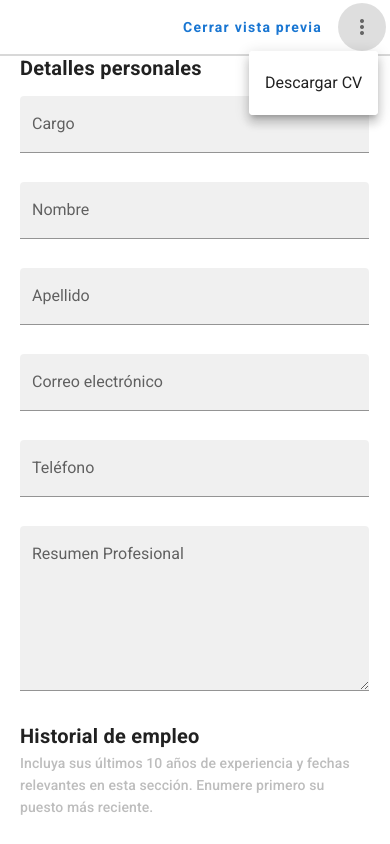
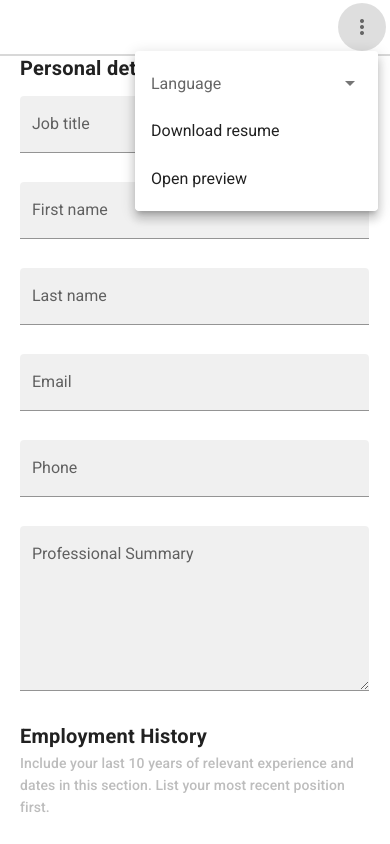
Before and after one commit to MauricioHernanCabrera/resume-generator, a Nuxt app: page / in a window 390 px wide. Both pictures are taken after a click on the button 362 px from the left and 27 px from the top of the page. Shown: the top 844 px of the page. Built offline with nearby package versions, Linux system fonts and the light colour scheme.

Commit message:
select language

```diff
--- a/layouts/default.vue
+++ b/layouts/default.vue
@@ -11,24 +11,36 @@
 
       <v-spacer></v-spacer>
 
-      <v-btn
-        text
-        class="text-none font-weight-bold primary--text d-lg-none"
-        @click="SET_PREVIEW_OPEN(!previewOpen)"
-      >{{ previewOpen? $t('layout.previewClose') : $t('layout.previewClose') }}</v-btn>
-
-      <v-menu offset-y>
+      <v-menu offset-y :close-on-click="false" :close-on-content-click="false">
         <template v-slot:activator="{ on, attrs }">
           <v-btn icon v-bind="attrs" v-on="on">
             <v-icon>mdi-dots-vertical</v-icon>
           </v-btn>
         </template>
 
-        <v-list>
-          <v-list-item @click="downloadImage">
-            <v-list-item-title>{{ $t('layout.items.downloadImage') }}</v-list-item-title>
-          </v-list-item>
-        </v-list>
+        <v-card>
+          <v-list>
+            <v-list-item class="px-0">
+              <v-select
+                :items="locales"
+                :label="$t('language.text')"
+                solo
+                flat
+                class="px-1"
+                hide-details
+                @input="setLanguage"
+              ></v-select>
+            </v-list-item>
+
+            <v-list-item @click="downloadImage">
+              <v-list-item-title>{{ $t('layout.items.downloadImage') }}</v-list-item-title>
+            </v-list-item>
+
+            <v-list-item @click="SET_PREVIEW_OPEN(!previewOpen)" class="d-lg-none">
+              <v-list-item-title>{{ previewOpen? $t('layout.previewClose') : $t('layout.previewOpen') }}</v-list-item-title>
+            </v-list-item>
+          </v-list>
+        </v-card>
       </v-menu>
     </v-app-bar>
 
@@ -44,11 +56,23 @@ import html2canvas from 'html2canvas'
 
 export default {
   computed: {
-    ...mapState(['previewOpen']),
+    ...mapState(['previewOpen', 'locale']),
+
+    locales() {
+      return [
+        { text: this.$t('language.en'), value: 'en' },
+        { text: this.$t('language.es'), value: 'es' },
+      ]
+    },
   },
 
   methods: {
-    ...mapMutations(['SET_PREVIEW_OPEN']),
+    ...mapMutations(['SET_PREVIEW_OPEN', 'SET_LANG']),
+
+    setLanguage(value) {
+      this.SET_LANG(value)
+      this.$i18n.locale = value
+    },
 
     async downloadImage() {
       const profileEl = document.getElementById('profile')
--- a/locales/en.json
+++ b/locales/en.json
@@ -1,4 +1,9 @@
 {
+  "language": {
+    "es": "Spanish",
+    "en": "English",
+    "text": "Language"
+  },
   "shared": {
     "notSpecified": "Not specified",
     "present": "present"
--- a/locales/es.json
+++ b/locales/es.json
@@ -1,4 +1,9 @@
 {
+  "language": {
+    "es": "Español",
+    "en": "Ingles",
+    "text": "Lenguaje"
+  },
   "shared": {
     "notSpecified": "Sin especificar",
     "present": "Actualidad"
--- a/store/index.js
+++ b/store/index.js
@@ -2,7 +2,7 @@ export const state = () => ({
   previewOpen: false,
 
   locales: ['en', 'es'],
-  locale: 'es',
+  locale: 'en',
 })
 
 export const mutations = {
```
